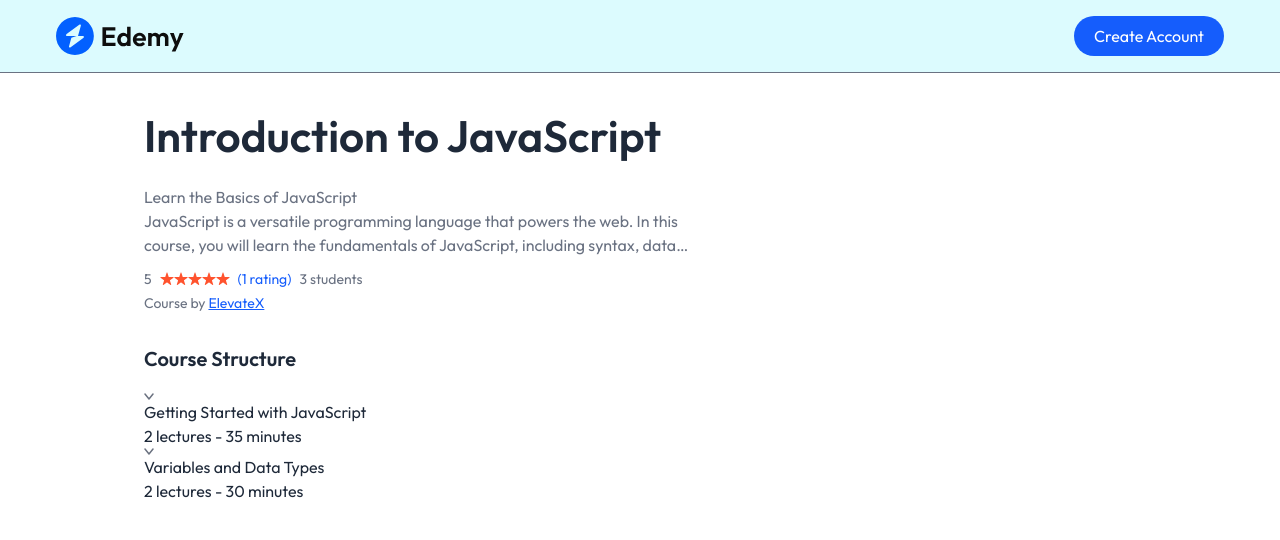
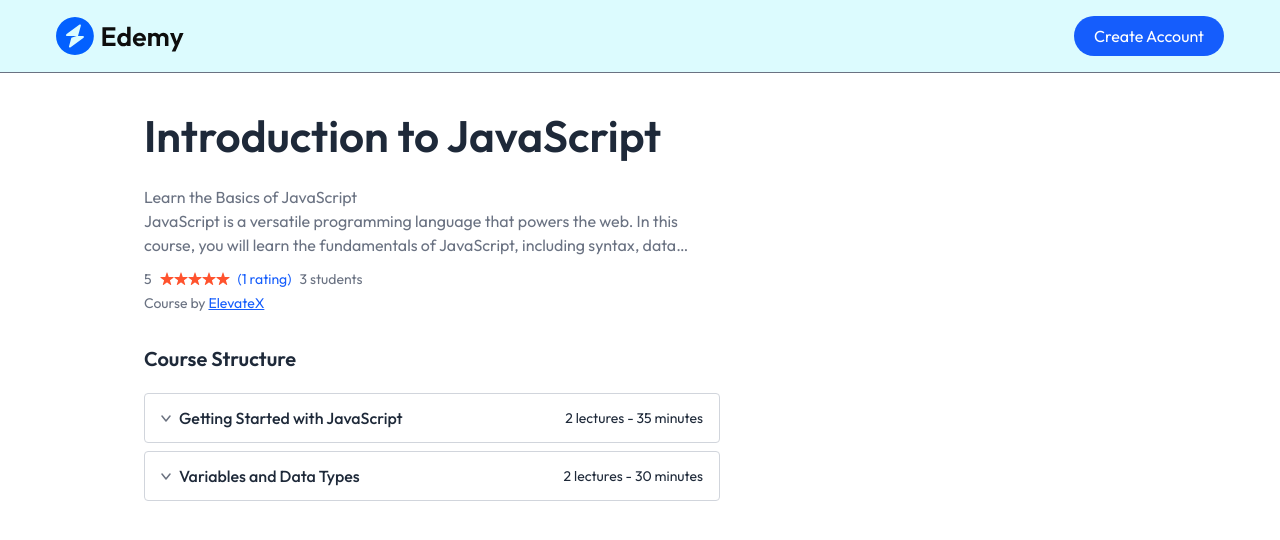
Before and after one commit to mohamad-abdelkhalek/ElevateX, a React (Vite) app in the folder client/: page /course/605c72efb3f1c2b1f8e4e1a1 in a window 1280 px wide. Shown: the top 540 px of the page. Built offline with nearby package versions, Linux system fonts and the light colour scheme; no server answers.

Commit message:
Client: Styled course structure

```diff
--- a/client/src/pages/student/CourseDetails.jsx
+++ b/client/src/pages/student/CourseDetails.jsx
@@ -88,13 +88,22 @@ const CourseDetails = () => {
 
             <div className="pt-5">
               {courseData.courseContent.map((chapter, index) => (
-                <div key={index}>
-                  <div>
-                    <div>
+                <div
+                  key={index}
+                  className="border border-gray-300 bg-white mb-2
+                rounded"
+                >
+                  <div
+                    className="flex items-center justify-between px-4 py-3
+                  cursor-pointer select-none"
+                  >
+                    <div className="flex items-center gap-2">
                       <img src={assets.down_arrow_icon} alt="arrow icon" />
-                      <p>{chapter.chapterTitle}</p>
+                      <p className="font-medium md:text-base text-sm">
+                        {chapter.chapterTitle}
+                      </p>
                     </div>
-                    <p>
+                    <p className="text-sm md:text-default">
                       {chapter.chapterContent.length} lectures -{" "}
                       {calculateChapterTime(chapter)}
                     </p>
```
